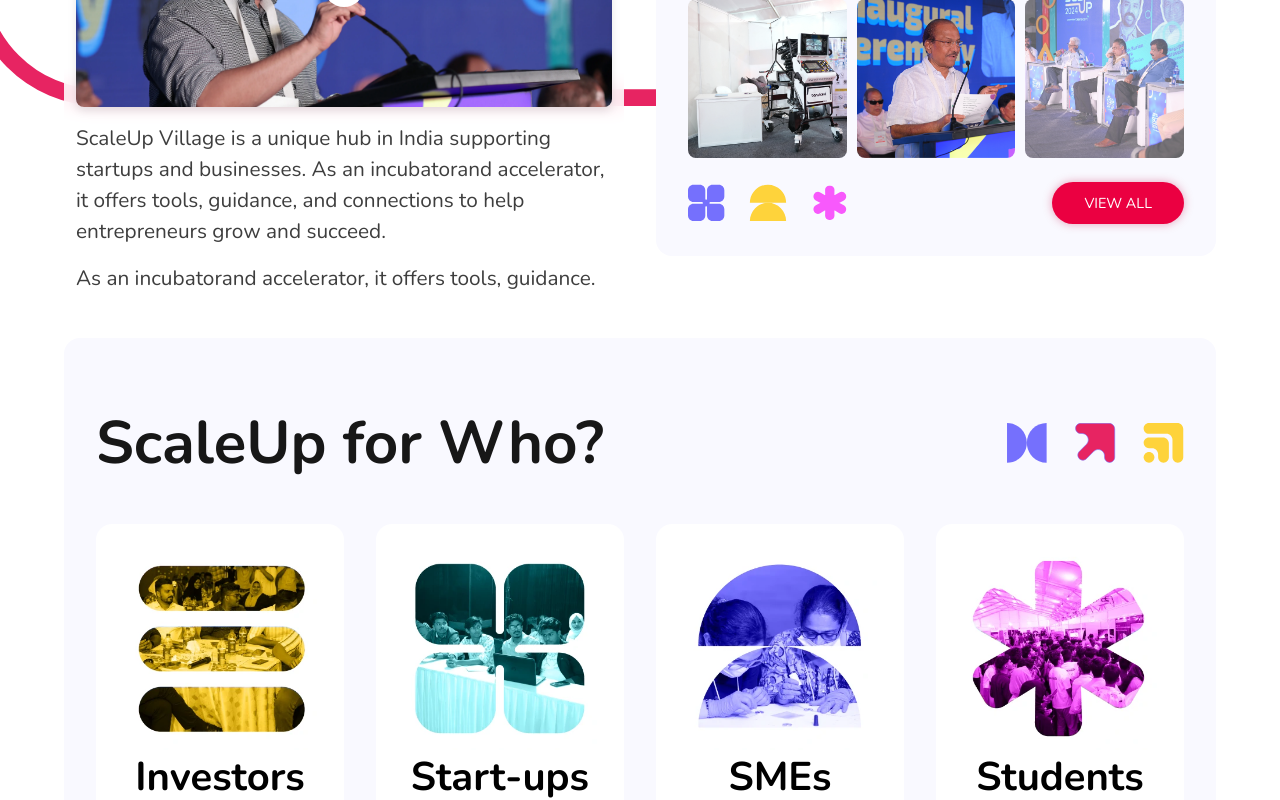
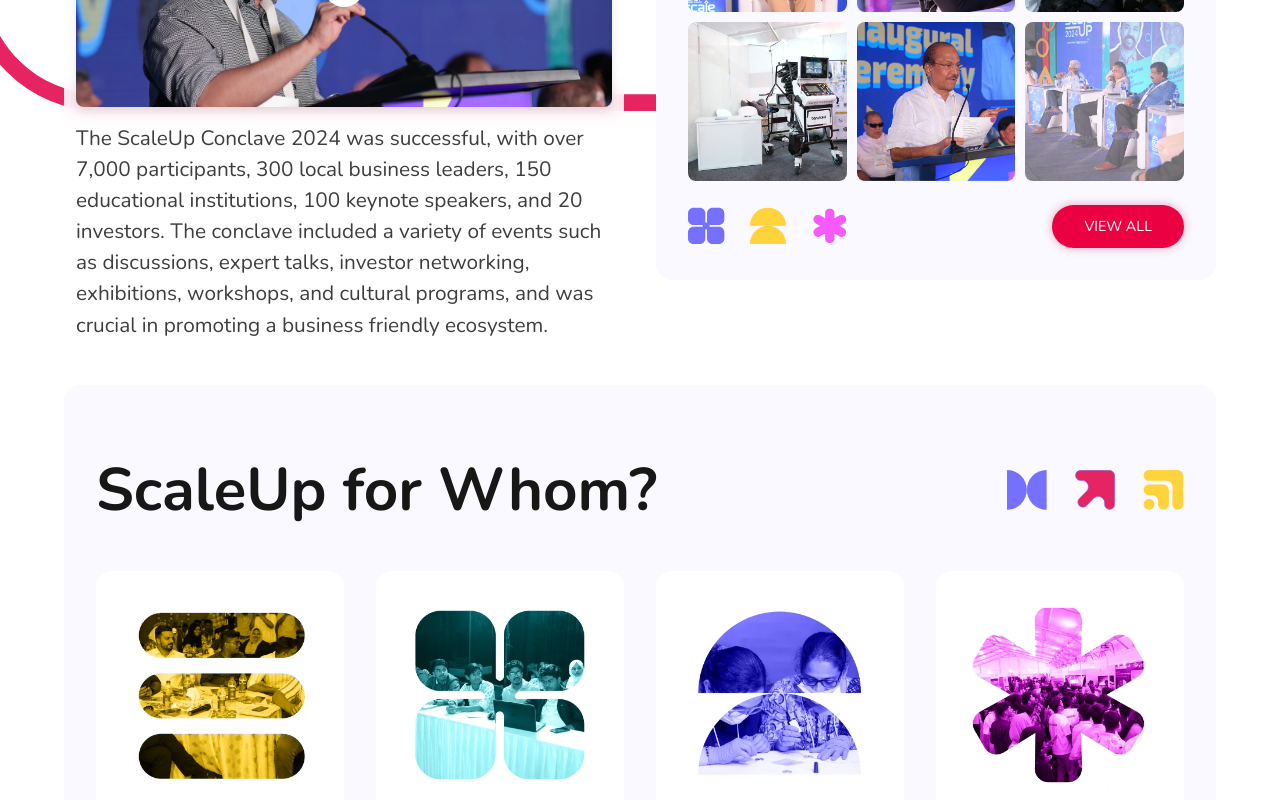
Before and after one commit to Scaleupvillage/scaleup25, a Next.js app: page / in a window 1280 px wide. Shown: the part 1840-2640 px from the top of the page. Built offline with nearby package versions, Linux system fonts and the light colour scheme.

Commit message:
text correction

```diff
--- a/src/app/_components/Footer/footer.jsx
+++ b/src/app/_components/Footer/footer.jsx
@@ -25,7 +25,7 @@ export default function Footer() {
                                 className={styles.design}
                             />
                             <div>
-                                <p>Get in touch to join the ScaleUp <br /> Business Conclave 2025!</p>
+                                <p>Get in touch to join the <br />ScaleUp Conclave 2025!</p>
                                 <div className={styles.icon}>
                                     <Link href='https://www.facebook.com/people/ScaleUp-Conclave/61554188141132/' target='_blank' aria-label='facebook' className={styles.con}><FaFacebookF /></Link>
                                     <Link href='https://x.com/Scaleup2024' target='_blank' aria-label='twitter' className={styles.con}><FaTwitter /></Link>
--- a/src/app/_components/Navbar/navbar.jsx
+++ b/src/app/_components/Navbar/navbar.jsx
@@ -4,7 +4,7 @@ import { useEffect, useState } from 'react';
 import styles from './navbar.module.css';
 import Link from 'next/link';
 import Image from 'next/image';
-import white from '@/../public/logo.svg';
+import white from '@/../public/logo.webp';
 import { usePathname } from 'next/navigation';
 
 export default function Navbar() {
--- a/src/app/_components/aboutSection/about.jsx
+++ b/src/app/_components/aboutSection/about.jsx
@@ -172,12 +172,10 @@ export default function About() {
                         Your browser does not support the video tag.
                     </video>
                     <p>
-                        ScaleUp Village is a unique hub in India supporting startups and businesses.
-                        As an incubatorand accelerator, it offers tools, guidance, and connections
-                        to help entrepreneurs grow and succeed.
-                    </p>
-                    <p>
-                        As an incubatorand accelerator, it offers tools, guidance.
+                        The ScaleUp Conclave 2024 was successful, with over 7,000 participants, 300 local business leaders,
+                        150 educational institutions, 100 keynote speakers, and 20 investors. The conclave included a
+                        variety of events such as discussions, expert talks, investor networking, exhibitions, workshops,
+                        and cultural programs, and was crucial in promoting a business friendly ecosystem.
                     </p>
                 </div>
                 <div className={styles.gallery}>
@@ -197,7 +195,7 @@ export default function About() {
 
             <div className={styles.who}>
                 <div className={styles.head}>
-                    <h2>ScaleUp for Who?</h2>
+                    <h2>ScaleUp for Whom?</h2>
                     <Image
                         src={group2}
                         alt="group"
```
